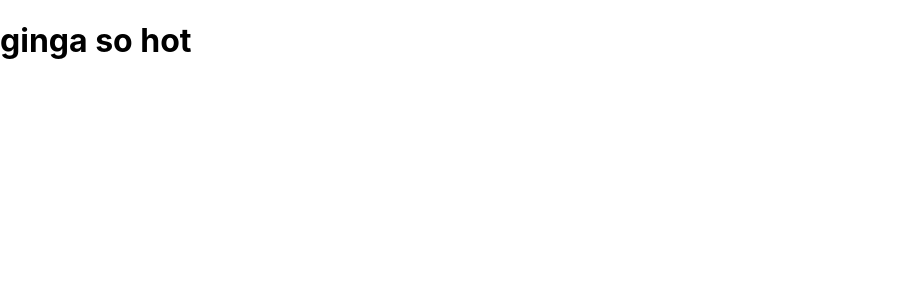
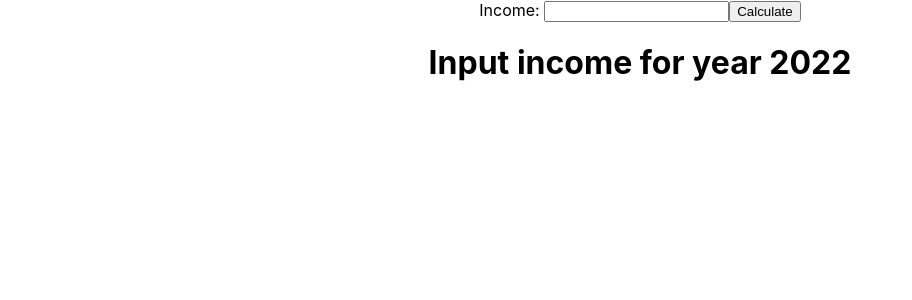
Before and after one commit to leejoonli/tax-calculator, a React (Create React App) app: page /contact in a window 1280 px wide. Before the commit this address had no page. Shown: the top 300 px of the page, without its empty margins (0-912 px from the left). Built offline with nearby package versions, Linux system fonts and the light colour scheme.

Commit message:
test react router 6.4

```diff
--- a/src/App.js
+++ b/src/App.js
@@ -2,6 +2,7 @@ import './App.css';
 import Input from './components/Input.js';
 
 import { useState, useEffect } from 'react';
+import {Outlet} from 'react-router-dom';
 
 function App() {
   const [taxOwed, setTaxOwed] = useState(null);
@@ -10,6 +11,7 @@ function App() {
 
   return (
     <div className="App">
+      {/*<Outlet /> <--inserted in wrong place*/}
       <Input taxOwed={taxOwed} setTaxOwed={setTaxOwed} />
       {taxOwed ?
         <h1>You owe ${taxOwed} in taxes for the 2022 year</h1>
--- a/src/index.js
+++ b/src/index.js
@@ -3,23 +3,21 @@ import ReactDOM from 'react-dom/client';
 import './index.css';
 import App from './App';
 import reportWebVitals from './reportWebVitals';
-import { createBrowserRouter, RouterProvider } from 'react-router-dom';
+import { createBrowserRouter, createRoutesFromElements, RouterProvider, Route } from 'react-router-dom';
 import ErrorPage from './routes/error-page';
 import Contact from './routes/contact';
 
 const root = ReactDOM.createRoot(document.getElementById('root'));
 
-const router = createBrowserRouter([
-    {
-        path: "/",
-        element: <App />,
-        errorElement: <ErrorPage />,
-    },
-    {
-        path: "/contacts",
-        element: <Contact />,
-    },
-]);
+const router = createBrowserRouter(
+    createRoutesFromElements(
+        <Route path='/' element={<App />}>
+            <Route index element={<App />} />
+            <Route path='/contact' element={<Contact />} />
+            <Route path='/error' element={<ErrorPage />} />
+        </Route>
+    )
+);
 
 root.render(
     <React.StrictMode>
--- a/src/routes/contact.js
+++ b/src/routes/contact.js
@@ -1,4 +1,4 @@
-import {Form} from 'react-router-dom';
+import {Outlet} from 'react-router-dom';
 
 function Contact() {
     const contact = {
```
